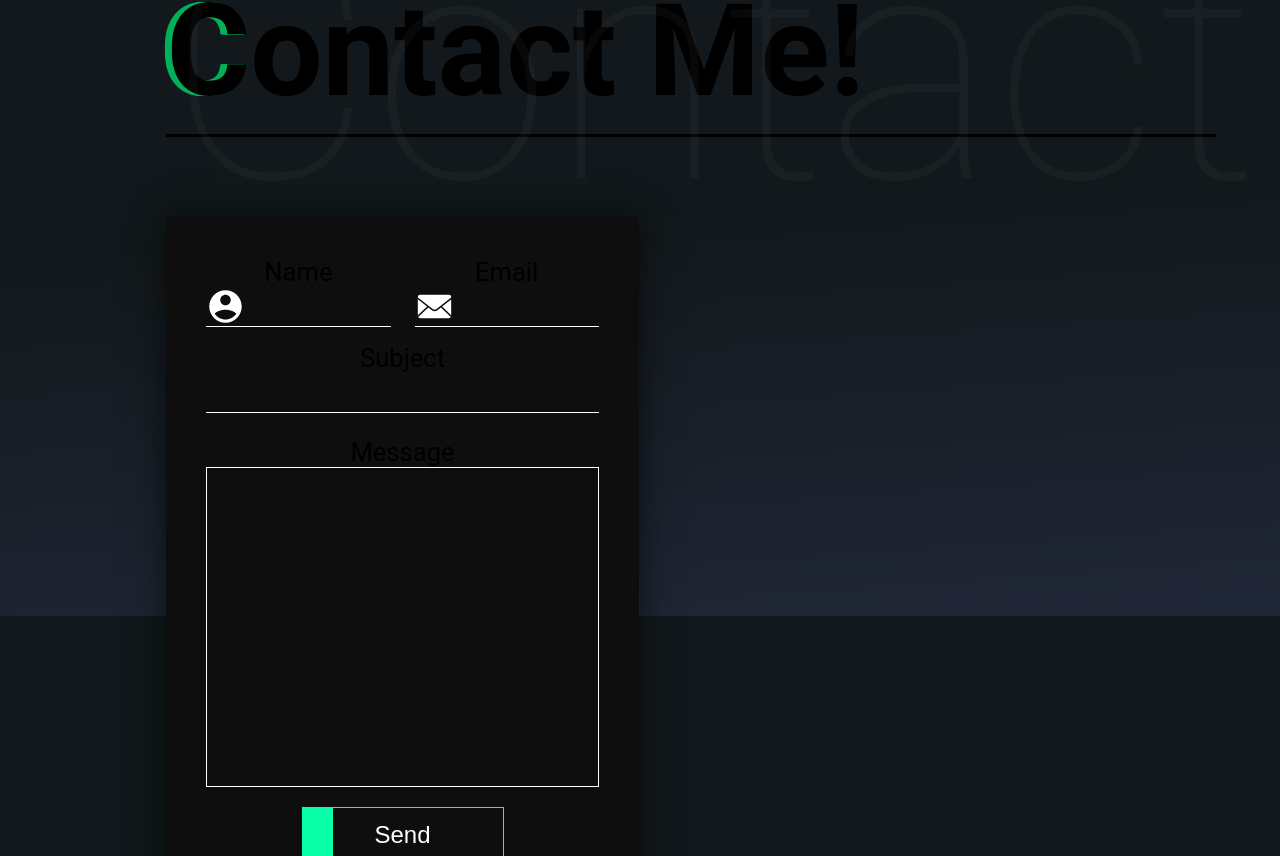
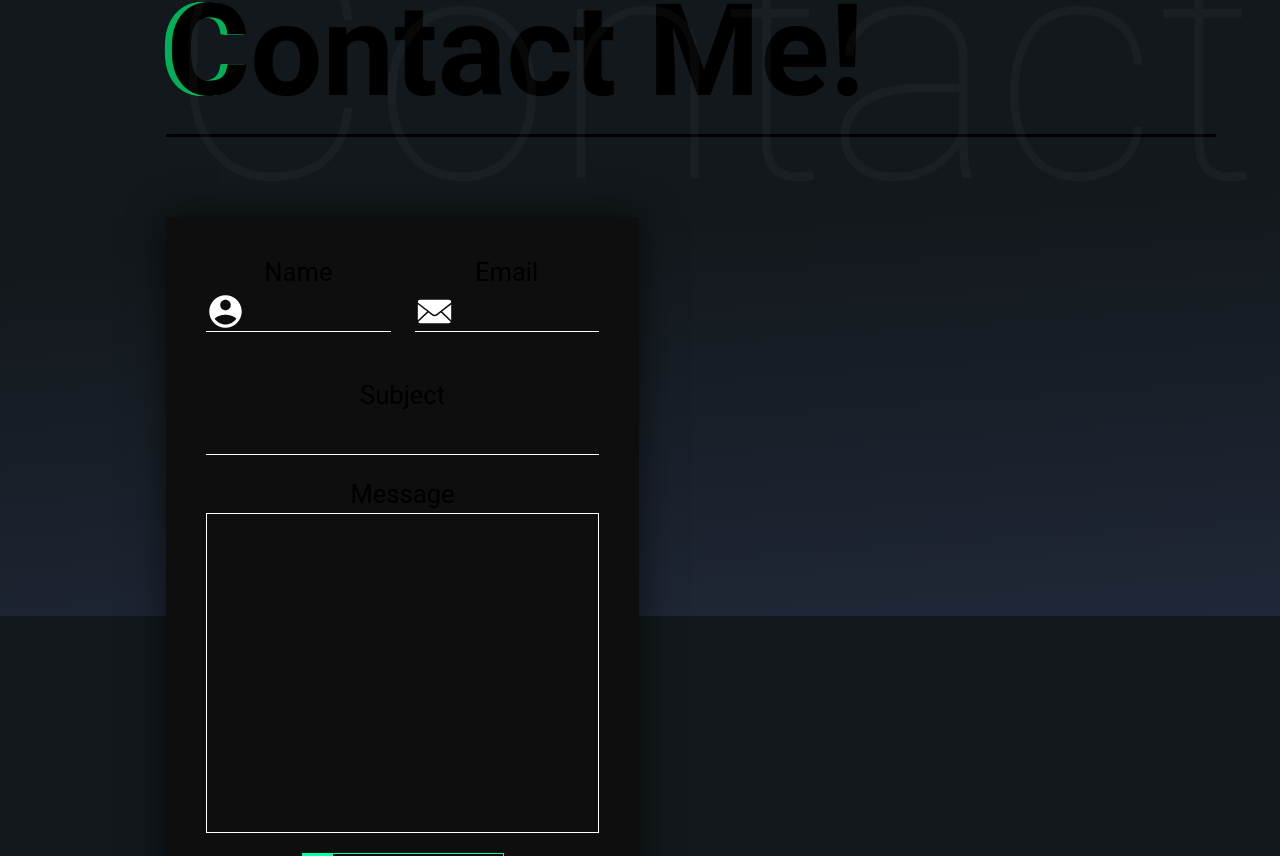
Before and after one commit to jakelequire/Portfolio, a Next.js app: page / in a window 1280 px wide. Shown: the part 4184-5040 px from the top of the page. Built offline with nearby package versions, Linux system fonts and the light colour scheme.

Commit message:
Contact section changes

```diff
--- a/styles/contact.css
+++ b/styles/contact.css
@@ -67,7 +67,6 @@
 }
 
   .form-subject textarea {
-
     width: 100%;
   }
 
@@ -101,6 +100,7 @@
 
   .form-body {
     max-width: 100%;
+    padding-top: 2rem;
   }
 
   label {
@@ -108,7 +108,8 @@
     justify-self: center;
     display: flex;
     flex-direction: column;
-    align-items: center;
+    align-items: flex-start;
+    padding-bottom: 0.3rem;
   }
   .form-message {
     padding-top: 1.5rem;
```
